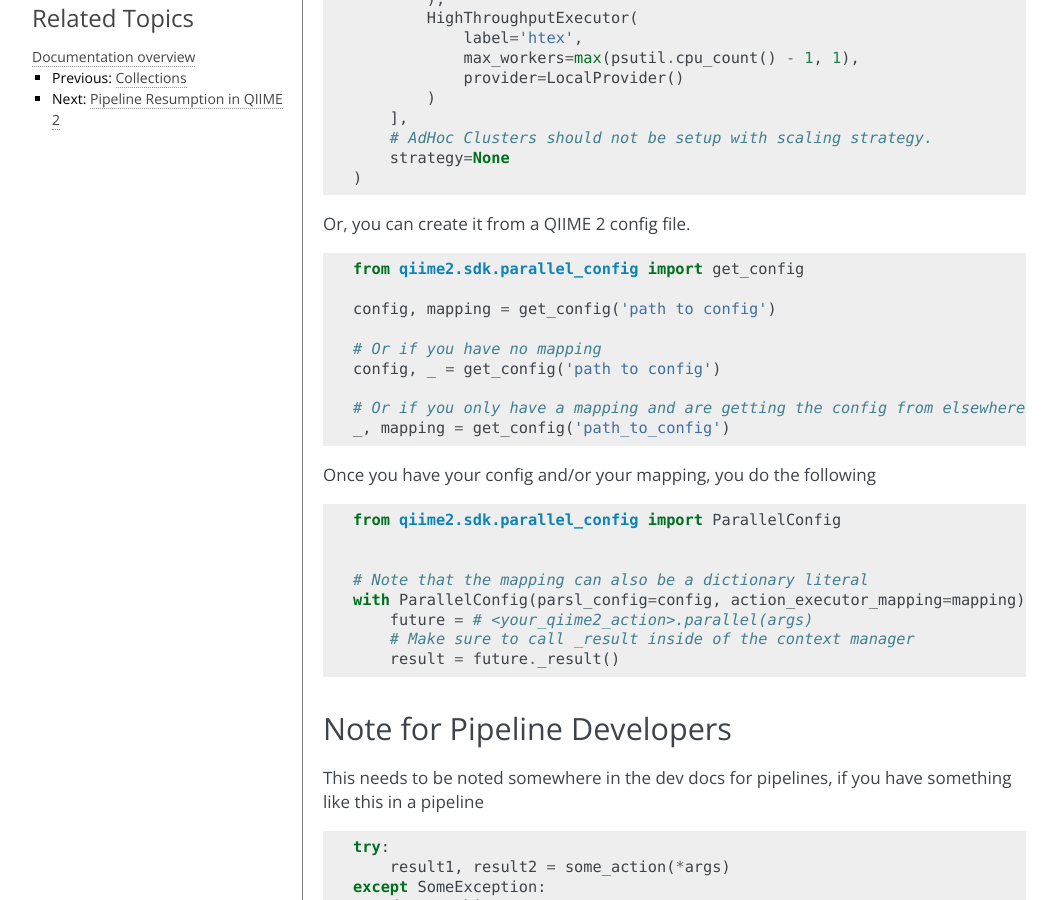
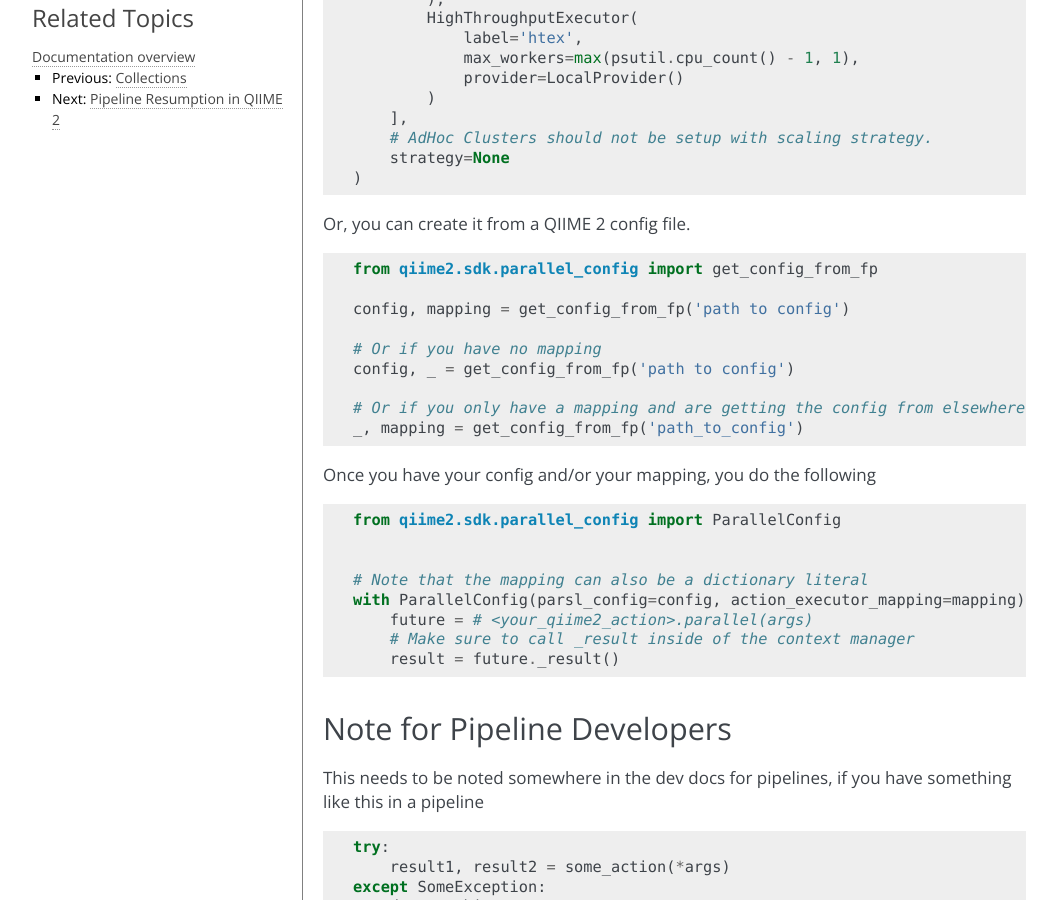
Before and after one commit to qiime2/dev-docs, a Sphinx documentation site: the page built from source/parallel.rst, in a window 1280 px wide and 900 px high, scrolled down 5099 px. Shown: the whole window, without its empty margins (106-1163 px from the left). Built offline with Sphinx 7.4.7, drawn with Linux system fonts in a browser that asks for light colours.

Commit message:
get_config -> get_config_from_fp

```diff
--- a/source/parallel.rst
+++ b/source/parallel.rst
@@ -233,15 +233,15 @@ Or, you can create it from a QIIME 2 config file.
 
 .. code-block:: Python
 
-    from qiime2.sdk.parallel_config import get_config
+    from qiime2.sdk.parallel_config import get_config_from_fp
 
-    config, mapping = get_config('path to config')
+    config, mapping = get_config_from_fp('path to config')
 
     # Or if you have no mapping
-    config, _ = get_config('path to config')
+    config, _ = get_config_from_fp('path to config')
 
     # Or if you only have a mapping and are getting the config from elsewhere
-    _, mapping = get_config('path_to_config')
+    _, mapping = get_config_from_fp('path_to_config')
 
 
 Once you have your config and/or your mapping, you do the following
```
